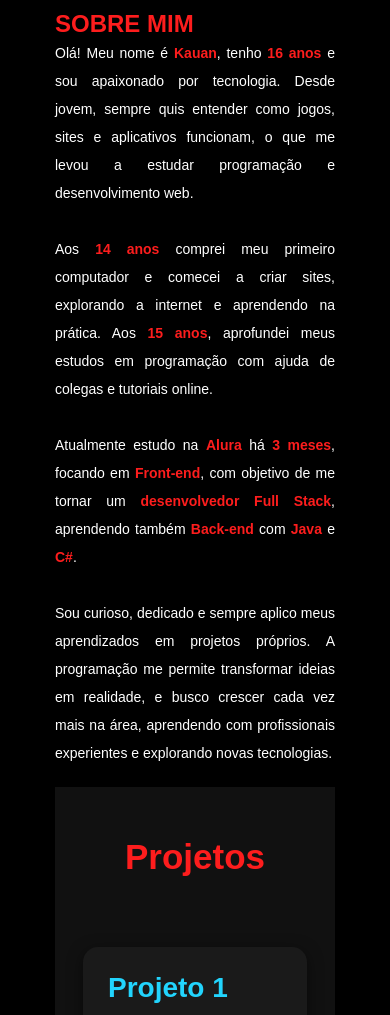
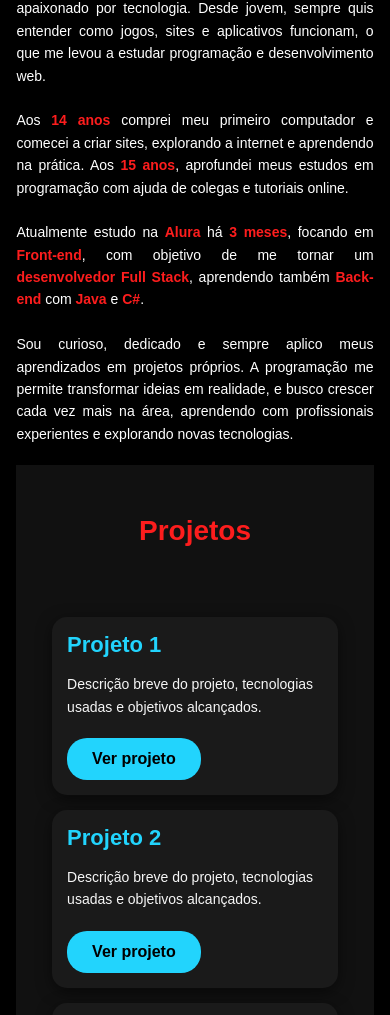
Before and after one commit to kauanHsilva/Kauan-Portifolio, a plain HTML site: page index.html in a window 390 px wide. Shown: the part 171-1186 px from the top of the page. Drawn offline with Linux system fonts and the light colour scheme; a web font is replaced by a local one.

Commit message:
style.css

```diff
--- a/style.css
+++ b/style.css
@@ -207,28 +207,42 @@
     }
 }
 
-/* Responsividade */
+/* Responsividade aprimorada */
 @media (max-width: 1024px) {
+    body { padding: 15px; }
     .header { font-size: 70px; }
     .tittlestrong { font-size: 38px; }
+    .aboutmemain { margin: 5% 8%; }
     .paragraphaboutme { font-size: 18px; }
     .contact a { font-size: 22px; padding: 18px 0; }
     .projects-title { font-size: 40px; }
-    .project-card { width: 45%; }
+    .project-card { width: 48%; }
 }
 
 @media (max-width: 768px) {
+    body { padding: 10px; }
     .header { font-size: 55px; }
     .tittlestrong { font-size: 30px; }
-    .paragraphaboutme { font-size: 16px; }
-    .contact a { font-size: 20px; padding: 16px 0; }
-    .projects-title { font-size: 35px; }
+    .aboutmemain { margin: 5% 5%; }
+    .paragraphaboutme { font-size: 16px; line-height: 1.8; }
+    .contact { flex-direction: column; gap: 15px; }
+    .contact a { font-size: 20px; padding: 16px 0; width: 80%; }
+    .projects-title { font-size: 35px; text-align: center; }
+    .projects-container { flex-direction: column; gap: 20px; }
     .project-card { width: 100%; }
 }
 
 @media (max-width: 480px) {
-    .header { font-size: 40px; }
-    .tittlestrong { font-size: 24px; }
-    .paragraphaboutme { font-size: 14px; }
-    .contact a { font-size: 16px; padding: 14px 0; }
+    body { padding: 5px; }
+    .header { font-size: 35px; }
+    .tittlestrong { font-size: 22px; }
+    .aboutmemain { margin: 5% 3%; }
+    .paragraphaboutme { font-size: 14px; line-height: 1.6; }
+    .contact a { font-size: 16px; padding: 14px 0; width: 100%; }
+    .projects-title { font-size: 28px; }
+    .projects-container { gap: 15px; }
+    .project-card { padding: 15px; }
+    .project-card h3 { font-size: 22px; }
+    .project-card p { font-size: 14px; }
+    .project-card a { font-size: 16px; padding: 12px 25px; }
 }
```
